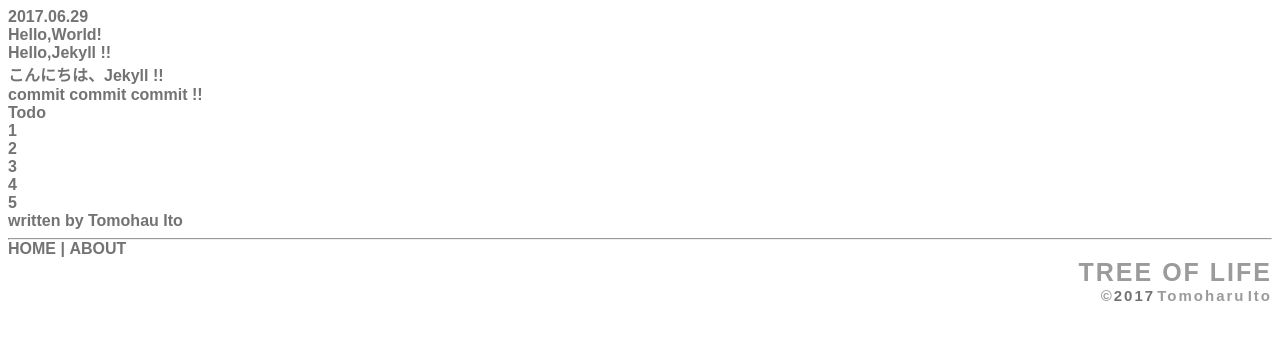
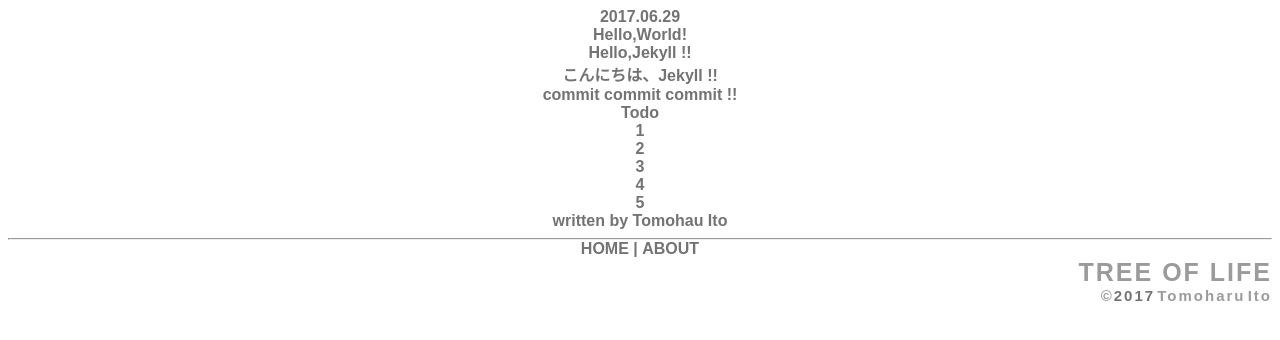
Before and after one commit to TomoharuIto/blog, a Jekyll site: the page built from _posts/2017-06-29-post.md, in a window 1280 px wide. Shown: the top 340 px of the page. Built offline with Jekyll 4.4.1, drawn with Linux system fonts in a browser that asks for light colours; nearby versions of some CDN libraries; some web fonts are replaced; comment, search, counter and statistics services are not loaded.

Commit message:
Update contents

```diff
--- a/_layouts/post.html
+++ b/_layouts/post.html
@@ -24,16 +24,16 @@
       <h2>{{ page.title }}</h2>
     </header>
 
-    <main>
+    <main id="Contents">
       <article>
-        <section>
+        <section class="Posts">
           {{ content }}
         </section>
         <section>
           <p>written by {{page.author}}</p>
         </section>
       </article>
-    </main>
+    </main><!-- /#Contents -->
 
     <footer id="pageFood">
      {% include footer.html %}
--- a/common/css/post.css
+++ b/common/css/post.css
@@ -28,10 +28,6 @@ body * {
   margin: 0;
   padding: 0;
   box-sizing: border-box;
-}
-
-#pageBody {
-  position: relative;
 }
 
 * h1, * h2, * h3, * p, * li, * a, * time, * small, * text {
@@ -66,6 +62,24 @@ body * {
 	background: transparent;
 	color: #CCCCCC;
 	text-shadow: 2px 2px 2px #737373;
+}
+
+
+#pageBody {
+  position: relative;
+  text-align: center;
+}
+
+/* ================================================== */
+/*== Articles == 記事 ==*/
+/* ================================================== */
+
+#Contents {
+  padding: 0 5px;
+}
+
+.Posts {
+
 }
 /* ================================================== */
 /*== Page footer == ページフッター ==*/
```
Also changed, not shown: 4 other files.
